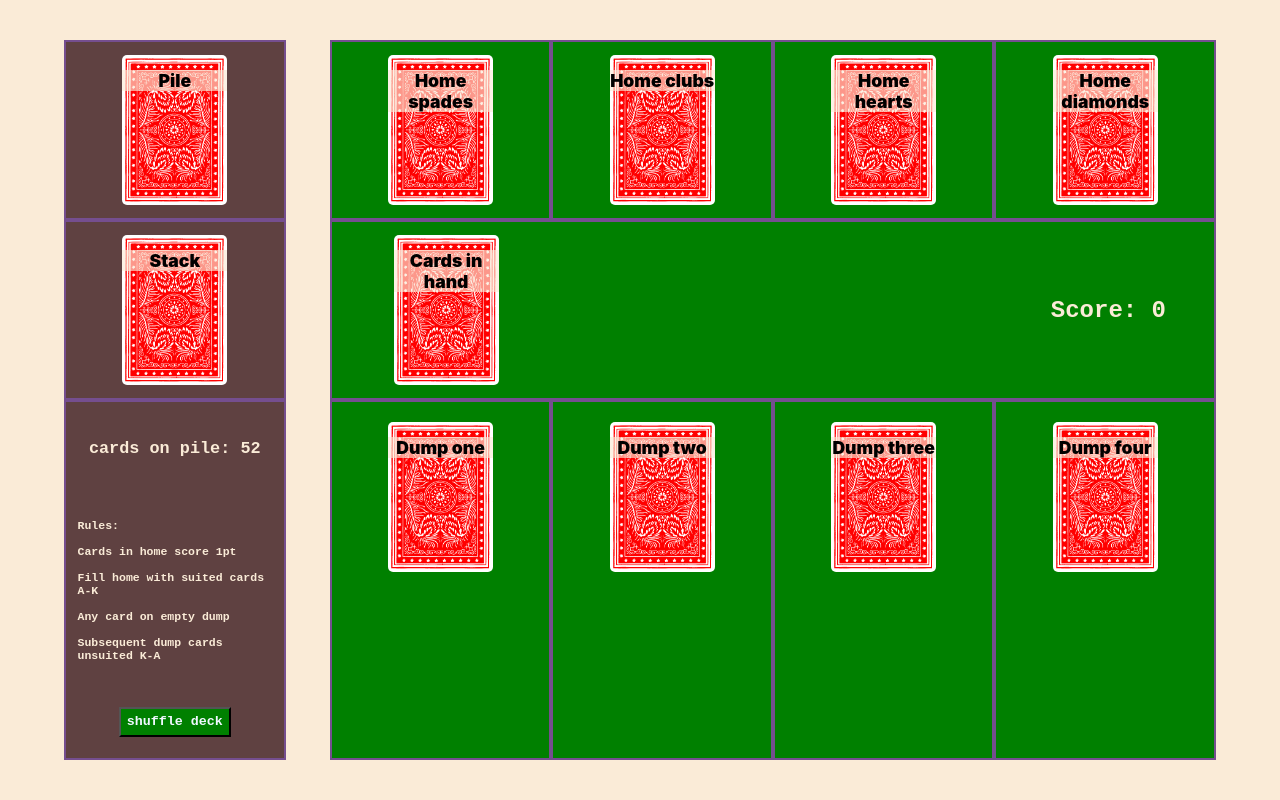
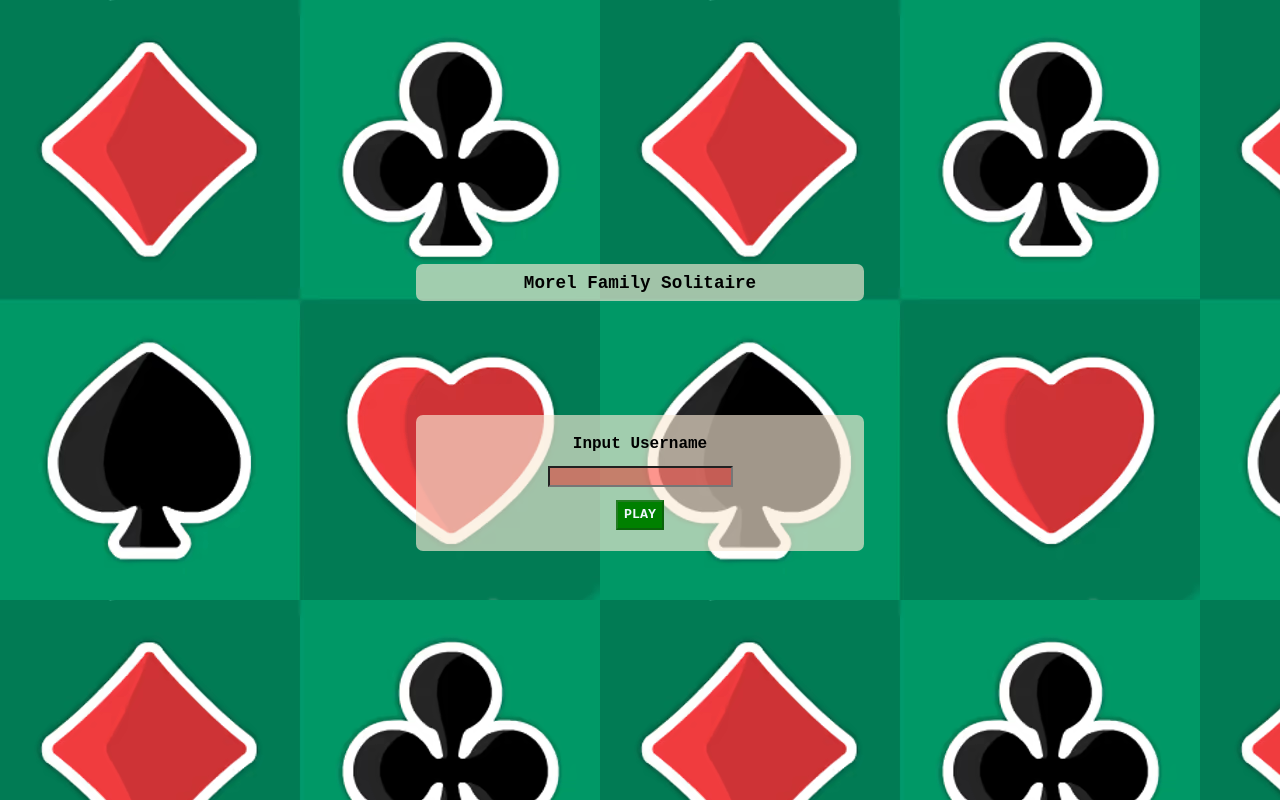
Before and after one commit to sirKevlar/react-simple-solitaire, a React (Create React App) app: page / in a window 1280 px wide. Built offline with nearby package versions, Linux system fonts and the light colour scheme.

Commit message:
adds user sign in

```diff
--- a/public/index.html
+++ b/public/index.html
@@ -24,7 +24,7 @@
       work correctly both with client-side routing and a non-root public URL.
       Learn how to configure a non-root public URL by running `npm run build`.
     -->
-    <title>React App</title>
+    <title>Morel Solitaire</title>
   </head>
   <body>
     <noscript>You need to enable JavaScript to run this app.</noscript>
--- a/src/App.css
+++ b/src/App.css
@@ -6,6 +6,54 @@
   display: grid;
   align-items: center;
   justify-items: center;
+}
+
+.login {
+  width: 100vw;
+  height: 100vh;
+  background-image: url('./assets/suits.avif');
+  justify-content: center;
+  font-family: 'Courier New', Courier, monospace;
+}
+
+.login-contents {
+  width: 50%;
+  height: 50%;
+  justify-content: space-around;
+}
+
+form,
+.login,
+.login-contents {
+  display: flex;
+  flex-direction: column;
+  align-items: center;
+  font-weight: 900;
+}
+
+form,
+.login-contents,
+#login-title {
+  border-radius: 7px;
+}
+
+form,
+#login-title {
+  width: 70%;
+  padding: 0.5em 0;
+}
+
+form {
+  height: 30%;
+  justify-content: space-evenly;
+}
+
+.red-bg {
+  background-color: rgba(255, 0, 0, 0.384);
+}
+
+.green-bg {
+  background-color: rgba(0, 128, 0, 0.384);
 }
 
 .table {
@@ -117,6 +165,9 @@
 h2 {
   font-size: 1.1em;
   font-weight: 900;
+}
+h2,
+form {
   background-color: rgba(250, 235, 215, 0.644);
 }
 
@@ -154,7 +205,8 @@ img,
   padding-top: 20px;
 }
 
-.shuffle {
+.shuffle,
+.login-button {
   height: 30px;
   background-color: green;
   color: aliceblue;
--- a/src/App.js
+++ b/src/App.js
@@ -1,10 +1,18 @@
 import './App.css';
+import { useState } from 'react';
 import Table from './components/Table';
+import Login from './components/Login';
 
 function App() {
+  const [currentUser, setCurrentUser] = useState(null);
+
   return (
     <div className='App'>
-      <Table />
+      {currentUser ? (
+        <Table currentUser={currentUser} />
+      ) : (
+        <Login setCurrentUser={setCurrentUser} />
+      )}
     </div>
   );
 }
--- a/src/api/shuffle.js
+++ b/src/api/shuffle.js
@@ -1,15 +1,19 @@
 import axios from 'axios';
 
-const shuffledDeck = {
-  success: true,
-  deck_id: 'sg4f04ohy1bz',
-  remaining: 52,
-  shuffled: true,
+const userDecks = {
+  k3vM0r3l: '6q390rlwbthu',
+  p4m3l4M0r3l: 'sg4f04ohy1bz',
+  v1ckyM0r3l: '9roimbxqhjo0',
+  ph1lM0r3l: 'h8lukb8i1u23',
+  amb3rM0r3l: '1l10l8zsfi8x',
+  r2byM0r3l: 'aguqr2tb6f5c',
+  alysMJ: 'vu362u3djvjq',
+  islaPJ: 'ucgrolwt66ts',
 };
 
-export default function shuffle() {
+export default function shuffle(user) {
   return axios
-    .get(`https://deckofcardsapi.com/api/deck/${shuffledDeck.deck_id}/shuffle`)
+    .get(`https://deckofcardsapi.com/api/deck/${userDecks[user]}/shuffle`)
     .then(({ data }) => {
       return data;
     })
--- a/src/components/InHand.jsx
+++ b/src/components/InHand.jsx
@@ -1,17 +1,40 @@
-export default function InHand({ inHand, hasWon, home }) {
+export default function InHand({ inHand, hasWon, home, currentUser }) {
+  const validUsersLookup = {
+    k3vM0r3l: 'Kev Morel',
+    p4m3l4M0r3l: 'Pamela Morel',
+    v1ckyM0r3l: 'Vicky Morel',
+    ph1lM0r3l: 'Phil Morel',
+    amb3rM0r3l: 'Amber Morel',
+    r2byM0r3l: 'Ruby Morel',
+    alysMJ: 'Alys Morel-Jones',
+    islaPJ: 'Isla Preston-Jones',
+  };
+
   return (
     <div className='green in-hand center'>
       <div className='card-space hand-spread'>
         {inHand.length > 0 ? (
           inHand.map((card, i) => {
-            return <img className={`child horizontal-child-${i}`} key={card.cards[0].code} src={card.cards[0].image} alt='card' />;
+            return (
+              <img
+                className={`child horizontal-child-${i}`}
+                key={card.cards[0].code}
+                src={card.cards[0].image}
+                alt='card'
+              />
+            );
           })
         ) : (
           <h2>Cards in hand</h2>
         )}
       </div>
       {hasWon && <h2>AN HONOURABLE VICTORY</h2>}
-      <h1 id="score">Score: {home.s.length + home.c.length + home.h.length + home.d.length}</h1>
+      <div className='score'>
+        <h3 id='score'>{validUsersLookup[currentUser]}</h3>
+        <h3 id='score'>
+          Score: {home.s.length + home.c.length + home.h.length + home.d.length}
+        </h3>
+      </div>
     </div>
   );
 }
--- a/src/components/Info.jsx
+++ b/src/components/Info.jsx
@@ -8,6 +8,7 @@ export default function Info({
   setHome,
   setDump,
   setHasWon,
+  currentUser
 }) {
   return (
     <div className='brown info center-top'>
@@ -16,7 +17,7 @@ export default function Info({
       <button
         className='shuffle'
         onClick={() => {
-          shuffle(currentDeck.deck_id)
+          shuffle(currentUser)
             .then((shuffledDeck) => {
               setCurrentDeck(shuffledDeck);
               setStack([]);
--- /dev/null
+++ b/src/components/Login.jsx
@@ -0,0 +1,54 @@
+import React, { useState } from 'react';
+
+export default function Login({ setCurrentUser }) {
+  const [loginInput, setLoginInput] = useState();
+  const [isInvalidUserName, setIsInvalidUserName] = useState(true);
+  const userNames = [
+    'k3vM0r3l',
+    'p4m3l4M0r3l',
+    'v1ckyM0r3l',
+    'ph1lM0r3l',
+    'amb3rM0r3l',
+    'r2byM0r3l',
+    'alysMJ',
+    'islaPJ',
+  ];
+
+  return (
+    <section className='login'>
+      <div className='login-contents'>
+        <h2 id='login-title'>Morel Family Solitaire</h2>
+        <form
+          onSubmit={(e) => {
+            e.preventDefault();
+            if (!isInvalidUserName) {
+              setCurrentUser(loginInput);
+            }
+          }}
+        >
+          <label htmlFor='login-form'>Input Username </label>
+          <input
+            className={isInvalidUserName ? 'red-bg' : 'green-bg'}
+            name='login-form'
+            type='text'
+            value={loginInput}
+            onChange={(e) => {
+              setLoginInput(e.target.value);
+              const validName = userNames.filter((userName) => {
+                return userName === e.target.value;
+              });
+              if (validName.length > 0) {
+                setIsInvalidUserName(false);
+              } else {
+                setIsInvalidUserName(true);
+              }
+            }}
+          />
+          <button disabled={isInvalidUserName} className='login-button'>
+            PLAY
+          </button>
+        </form>
+      </div>
+    </section>
+  );
+}
--- a/src/components/Table.jsx
+++ b/src/components/Table.jsx
@@ -6,7 +6,7 @@ import InHand from './InHand';
 import Pile from './Pile';
 import Stack from './Stack';
 
-export default function Table() {
+export default function Table({ currentUser }) {
   const [currentDeck, setCurrentDeck] = useState({
     success: true,
     deck_id: 'sg4f04ohy1bz',
@@ -35,7 +35,7 @@ export default function Table() {
     four: 0,
     o: [],
   });
-  const [hasWon, setHasWon] = useState(false)
+  const [hasWon, setHasWon] = useState(false);
 
   return (
     <section className='table'>
@@ -85,8 +85,14 @@ export default function Table() {
         setHome={setHome}
         setDump={setDump}
         setHasWon={setHasWon}
+        currentUser={currentUser}
       />
-      <InHand inHand={inHand} hasWon={hasWon} home={home}/>
+      <InHand
+        inHand={inHand}
+        hasWon={hasWon}
+        home={home}
+        currentUser={currentUser}
+      />
       <Stack
         stack={stack}
         setStack={setStack}
```
Also changed, not shown: src/api/newCard.js (added, +15 -0 lines), src/assets/suits.avif (added).
